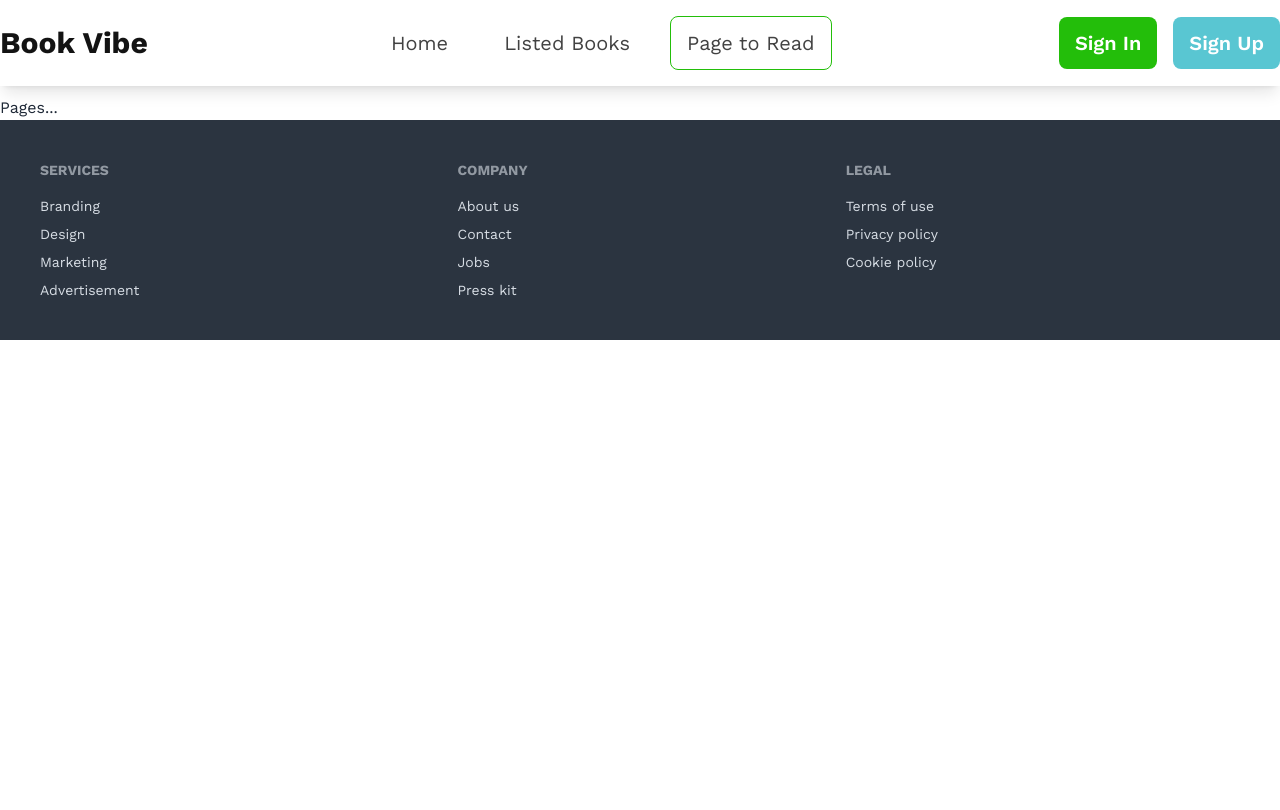
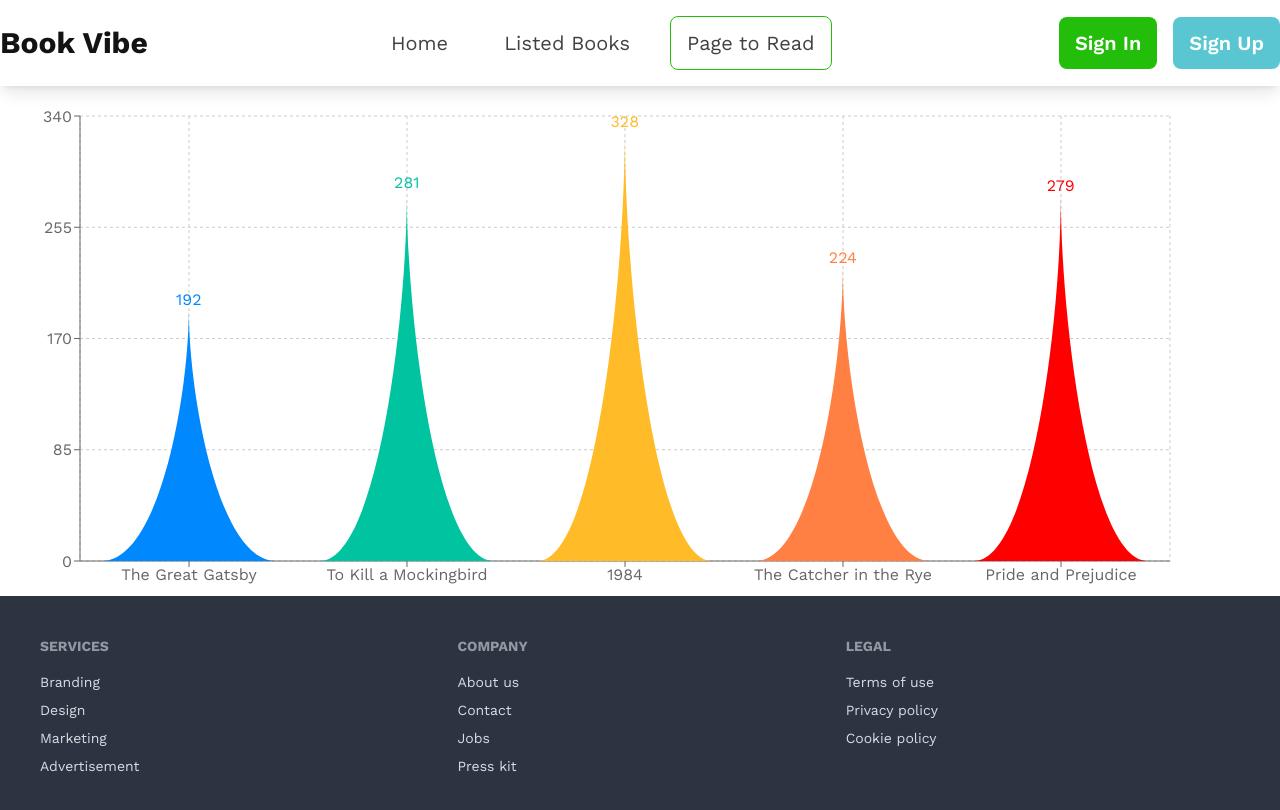
Before and after one commit to abdur-rhaman-babu/book-vibe, a React (Vite) app: page /pages in a window 1280 px wide. Shown: the top 810 px of the page. Built offline with nearby package versions, Linux system fonts and the light colour scheme; a web font is replaced by a local one.

Commit message:
shape bar chart

```diff
--- a/package.json
+++ b/package.json
@@ -15,7 +15,8 @@
     "react-dom": "^18.3.1",
     "react-icons": "^5.3.0",
     "react-router-dom": "^6.27.0",
-    "react-tabs": "^6.0.2"
+    "react-tabs": "^6.0.2",
+    "recharts": "^2.13.3"
   },
   "devDependencies": {
     "@eslint/js": "^9.13.0",
--- a/src/components/Pages/Pages.jsx
+++ b/src/components/Pages/Pages.jsx
@@ -1,7 +1,11 @@
+import { useLoaderData } from "react-router-dom";
+import PagesToread from "../PagesToRead/PagesToRead";
 const Pages = () => {
+    const books = useLoaderData()
+
     return (
         <div>
-            <h1>Pages...</h1>
+            <PagesToread books = {books}/>
         </div>
     );
 };
--- /dev/null
+++ b/src/components/PagesToRead/PagesToRead.jsx
@@ -0,0 +1,51 @@
+import { BarChart, Bar, Cell, XAxis, YAxis, CartesianGrid } from "recharts";
+const PagesToread = ({ books }) => {
+  console.log(books);
+
+  const colors = ["#0088FE", "#00C49F", "#FFBB28", "#FF8042", "red", "pink"];
+  const getPath = (x, y, width, height) => {
+    return `M${x},${y + height}C${x + width / 3},${y + height} ${
+      x + width / 2
+    },${y + height / 3}
+        ${x + width / 2}, ${y}
+        C${x + width / 2},${y + height / 3} ${x + (2 * width) / 3},${
+      y + height
+    } ${x + width}, ${y + height}
+        Z`;
+  };
+  const TriangleBar = (props) => {
+    const { fill, x, y, width, height } = props;
+
+    return <path d={getPath(x, y, width, height)} stroke="none" fill={fill} />;
+  };
+
+  return (
+    <BarChart
+      width={1200}
+      height={500}
+      data={books.slice(0,5)}
+      margin={{
+        top: 20,
+        right: 30,
+        left: 20,
+        bottom: 5,
+      }}
+    >
+      <CartesianGrid strokeDasharray="3 3" />
+      <XAxis dataKey="bookName" />
+      <YAxis />
+      <Bar
+        dataKey="totalPages"
+        fill="#8884d8"
+        shape={<TriangleBar />}
+        label={{ position: "top" }}
+      >
+        {books.map((book, index) => (
+          <Cell key={`cell-${index}`} fill={colors[index % 20]} />
+        ))}
+      </Bar>
+    </BarChart>
+  );
+};
+
+export default PagesToread;
--- a/src/main.jsx
+++ b/src/main.jsx
@@ -33,7 +33,8 @@
       },
       {
         path:'/pages',
-        element:<Pages/>
+        element:<Pages/>,
+        loader: ()=> fetch('booksData.json')
       },
       {
         path:'/signin',
```
Also changed, not shown: 1 other file (tests, documents, lock files or other folders).
